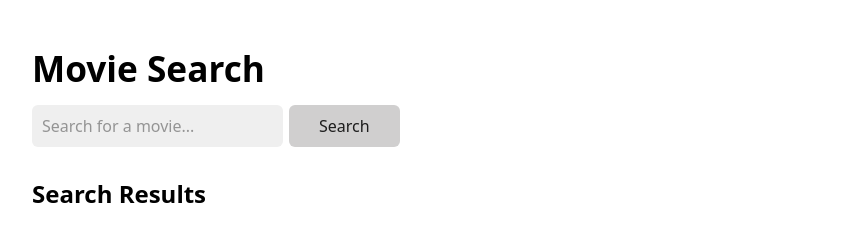
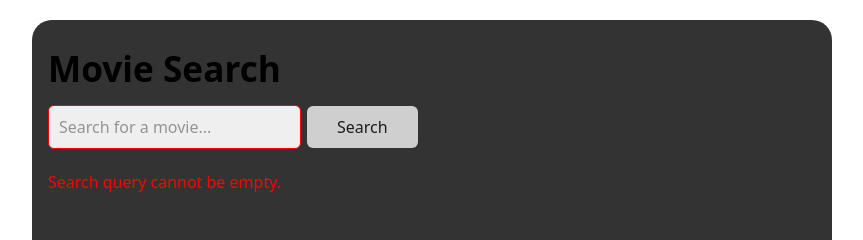
Before and after one commit to 0xtakemichi/hello-react, a React (Vite) app in the folder projects/07-buscador-peliculas/: page / in a window 1280 px wide. Shown: the top 240 px of the page, without its empty margins (208-1071 px from the left). Built offline with nearby package versions, Linux system fonts and the light colour scheme.

Commit message:
07: add query state and validation with error handling

```diff
--- a/projects/07-buscador-peliculas/src/App.css
+++ b/projects/07-buscador-peliculas/src/App.css
@@ -2,6 +2,12 @@
     display: flex;
     flex-direction: column;
     justify-content: center;
+    align-items: flex-start;
+    max-width: 800px;
+    margin: 0 auto;
+    padding: 0 1rem;
+    background-color: #333;
+    border-radius: 20px;
 }
 form {
     display: flex;
--- a/projects/07-buscador-peliculas/src/App.jsx
+++ b/projects/07-buscador-peliculas/src/App.jsx
@@ -1,19 +1,37 @@
 import './App.css'
 import { useMovies } from './hooks/useMovies'
 import { Movies } from './components/Movies'
+import { useState, useEffect } from 'react'
 
 function App() {
   const { movies } = useMovies()
+  const [query, setQuery] = useState('')
+  const [error, setError] = useState(null)
 
   const handleSubmit = (event) => {
     event.preventDefault()
-    const { query } = Object.fromEntries(
-      new window.FormData(event.target)
-    )
-    if (!query) {
+    console.log({ query })
+  }
+
+  const handleChange = (event) => {
+    setQuery(event.target.value)
+  }
+
+  useEffect(() => {
+    if (query === '') {
+      setError('Search query cannot be empty.')
       return
     }
-  }
+    if (query.length < 3) {
+      setError('Search query must be at least 3 characters long.')
+      return
+    }
+    if (!/^[a-zA-Z0-9 ]*$/.test(query)) {
+      setError('Search query must not contain special characters.')
+      return
+    }
+    setError(null)
+  }, [query])
 
   return (
     <>
@@ -21,9 +39,16 @@ function App() {
         <header>
           <h1>Movie Search</h1>
           <form className="form" onSubmit={handleSubmit}>
-            <input name='query' placeholder="Search for a movie..." />
+            <input
+              style={{ border: '1px solid transparent', borderColor: error ? 'red' : 'transparent' }}
+              value={query}
+              onChange={handleChange}
+              name='query'
+              placeholder="Search for a movie..."
+            />
             <button type="submit">Search</button>
           </form>
+          {error && <p style={{ color: 'red' }}>{error}</p>}
         </header>
 
         <main>
```
